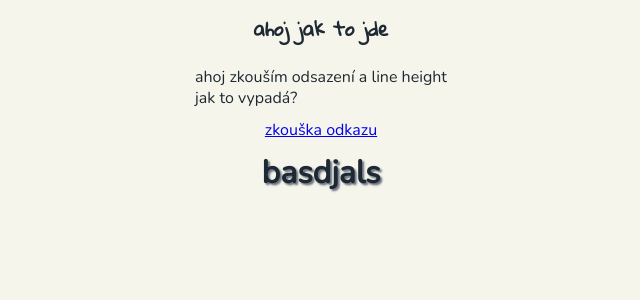
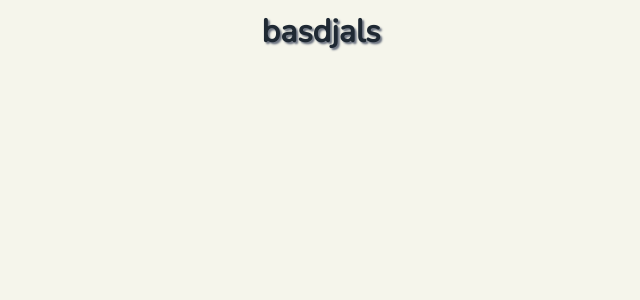
Before and after one commit to ImuneGH/hangman, a React (Vite) app: page /game in a window 1280 px wide. Shown: the top 300 px of the page, without its empty margins (319-959 px from the left). Built offline with nearby package versions, Linux system fonts and the light colour scheme.

Commit message:
feat: Home.tsx nastylováno

```diff
--- a/src/App.tsx
+++ b/src/App.tsx
@@ -4,13 +4,6 @@ import { Outlet } from "react-router-dom";
 function App() {
   return (
     <div className="wrapper">
-      <h3 className="the-word">ahoj jak to jde</h3>
-      <p>
-        ahoj zkouším odsazení a line height
-        <br />
-        jak to vypadá?
-      </p>
-      <a href="#">zkouška odkazu</a>
       <Outlet />
     </div>
   );
--- a/src/css/home.css
+++ b/src/css/home.css
@@ -0,0 +1,4 @@
+.home-page-form {
+  max-width: 20rem;
+  margin-top: 5rem;
+}
--- a/src/pages/Home.tsx
+++ b/src/pages/Home.tsx
@@ -1,7 +1,7 @@
 import "../css/home.css";
 
 const Home = () => {
-  return <></>;
+  return <form className="home-page-form"></form>;
 };
 
 export default Home;
```
